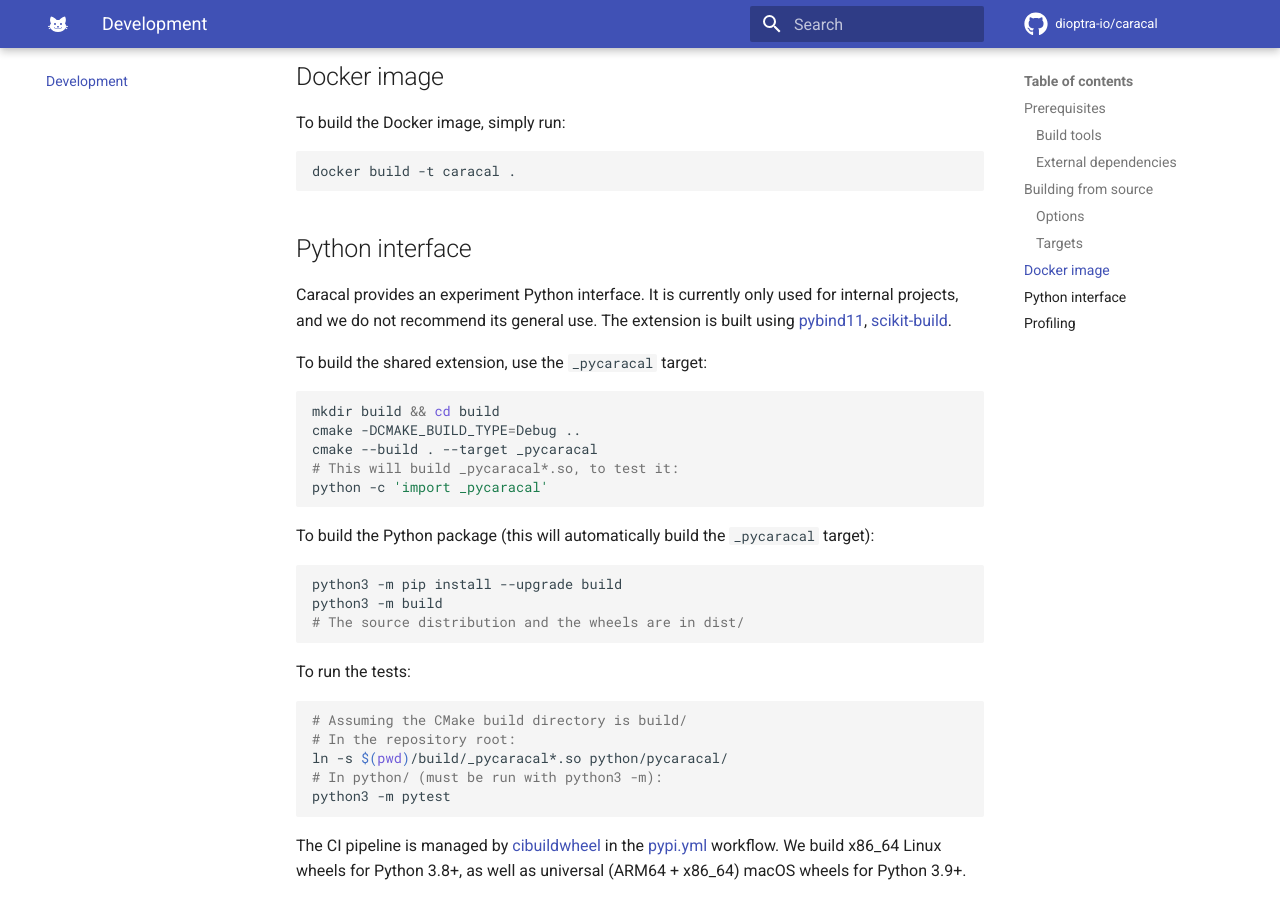
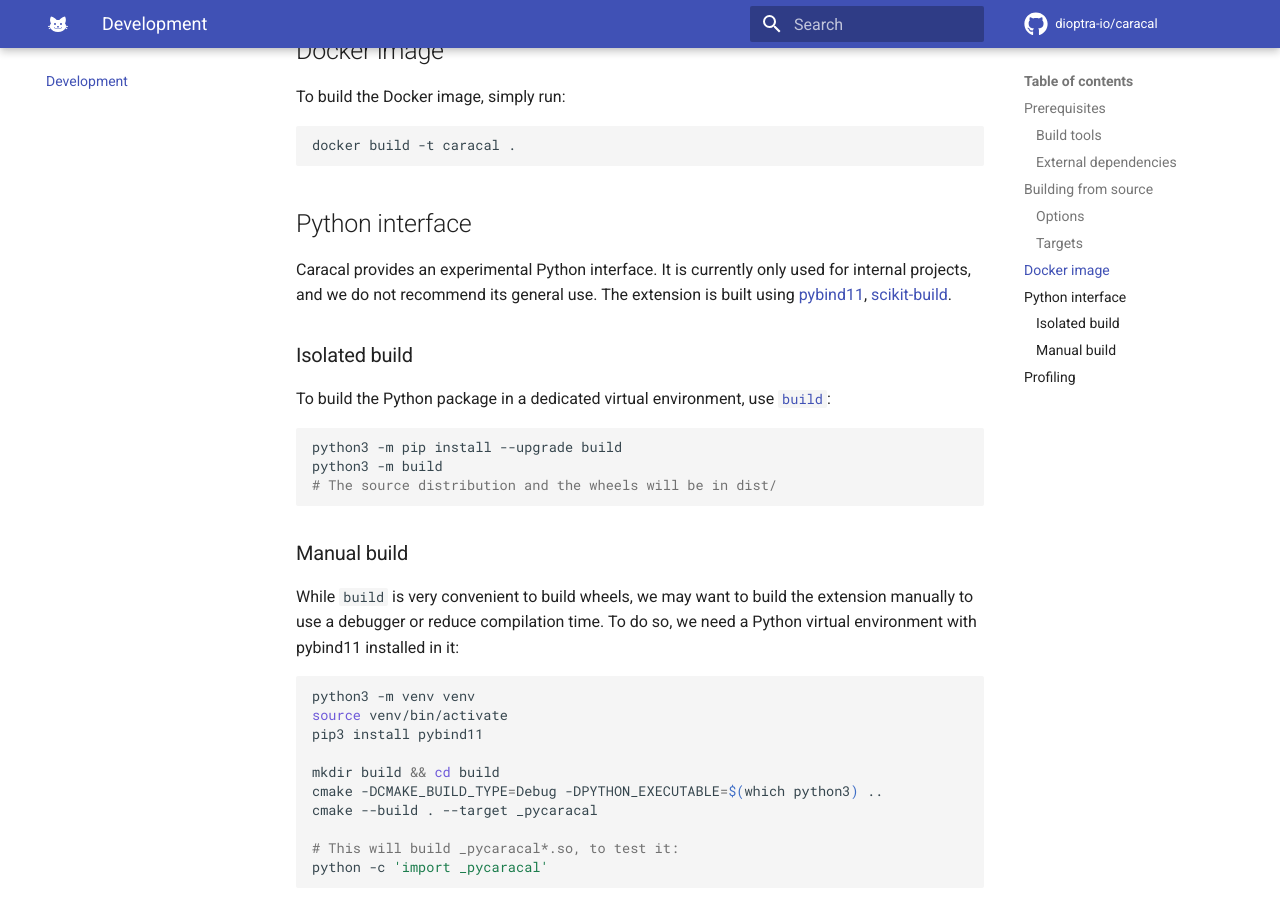
Before and after one commit to dioptra-io/caracal, an MkDocs documentation site: the page built from docs/dev.md, in a window 1280 px wide and 900 px high, scrolled down 1759 px. Built offline with MkDocs 1.6.1 and Material for MkDocs 9.7.7, drawn with Linux system fonts in a browser that asks for light colours; comment, search, counter and statistics services are not loaded; some of the changed text lies outside the part shown.

Commit message:
ci: simplify build system (#44)

````diff
--- a/docs/dev.md
+++ b/docs/dev.md
@@ -2,9 +2,7 @@
 
 ## Prerequisites
 
-This program compiles on Linux, where it uses [`AF_PACKET`](https://man7.org/linux/man-pages/man7/packet.7.html) to send raw packets,
-and on macOS, where it uses [`AF_NDRV`](http://newosxbook.com/bonus/vol1ch16.html).
-It runs on x86-64 and ARM64 systems.
+Caracal targets x86-64/ARM64 Linux/macOS systems.
 
 In all the sections below, we assume that you have downloaded a copy of the repository:
 ```bash
@@ -36,7 +34,7 @@ The only exceptions are libc and libstdc++ which are dynamically linked.
 
 ```bash
 mkdir build && cd build
-cmake -DCMAKE_BUILD_TYPE=Debug ..
+cmake -DCMAKE_BUILD_TYPE=Debug -DWITH_PYTHON=OFF ..
 cmake --build .
 ```
 
@@ -72,24 +70,34 @@ docker build -t caracal .
 
 ## Python interface
 
-Caracal provides an experiment Python interface.
+Caracal provides an experimental Python interface.
 It is currently only used for internal projects, and we do not recommend its general use.
 The extension is built using [pybind11](https://github.com/pybind/pybind11), [scikit-build](https://github.com/scikit-build/scikit-build).
 
-To build the shared extension, use the `_pycaracal` target:
-```bash
-mkdir build && cd build
-cmake -DCMAKE_BUILD_TYPE=Debug ..
-cmake --build . --target _pycaracal
-# This will build _pycaracal*.so, to test it:
-python -c 'import _pycaracal'
-```
+### Isolated build
 
-To build the Python package (this will automatically build the `_pycaracal` target):
+To build the Python package in a dedicated virtual environment, use [`build`](https://github.com/pypa/build):
 ```bash
 python3 -m pip install --upgrade build
 python3 -m build
-# The source distribution and the wheels are in dist/
+# The source distribution and the wheels will be in dist/
+```
+
+### Manual build
+
+While `build` is very convenient to build wheels, we may want to build the extension manually to use a debugger or reduce compilation time.
+To do so, we need a Python virtual environment with pybind11 installed in it:
+```bash
+python3 -m venv venv
+source venv/bin/activate
+pip3 install pybind11
+
+mkdir build && cd build
+cmake -DCMAKE_BUILD_TYPE=Debug -DPYTHON_EXECUTABLE=$(which python3) ..
+cmake --build . --target _pycaracal
+
+# This will build _pycaracal*.so, to test it:
+python -c 'import _pycaracal'
 ```
 
 To run the tests:
````
Also changed, not shown: other parts of docs/dev.md (+1 -1 lines), CMakeLists.txt (+7 -7 lines), README.md (+1 -2 lines), conanfile.txt (+3 -4 lines), docs/index.md (+1 -2 lines), pyproject.toml (+4 -11 lines), 3 other files.
